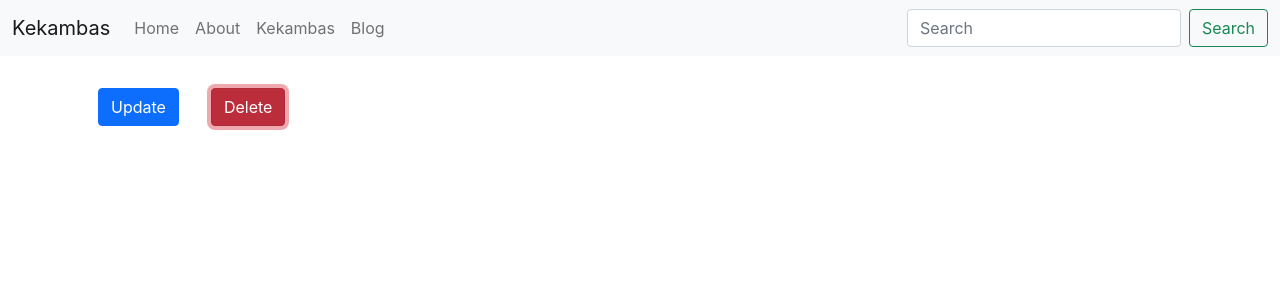
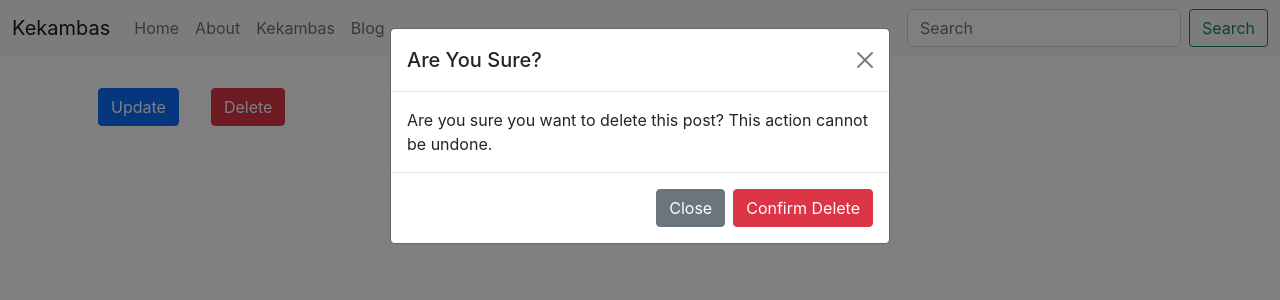
Before and after one commit to bstanton773/react-intro, a React (Create React App) app: page /blog/1 in a window 1280 px wide. Both pictures are taken after a click on the button "Delete". Shown: the top 300 px of the page. Built offline with nearby package versions, Linux system fonts and the light colour scheme; no server answers.

Commit message:
Delete post

```diff
--- a/src/views/PostDetail.js
+++ b/src/views/PostDetail.js
@@ -1,12 +1,13 @@
 import React, { Component } from 'react'
-import { Link } from 'react-router-dom'
+import { Link, Redirect } from 'react-router-dom'
 
 export default class PostDetail extends Component {
     constructor(){
         super();
 
         this.state = {
-            post: {}
+            post: {},
+            redirect: null
         }
     }
 
@@ -22,14 +23,50 @@ export default class PostDetail extends Component {
             })
     }
 
+    deletePost = () => {
+        let post = this.state.post
+        fetch(`http://localhost:5000/api/posts/${post.id}`, {
+            method: 'DELETE'
+        })
+        .then(res => res.json())
+        .then(data => {
+            console.log(data);
+            this.setState({
+                redirect: '/blog'
+            })
+        })
+    }
+
     render() {
         const post = this.state.post
+        if (this.state.redirect){
+            return <Redirect to={this.state.redirect} />
+        }
         return (
             <div>
                 <h4>{post.title}</h4>
                 <p>{post.body}</p>
                 <Link to={`/update/${post.id}`}><button className='btn btn-primary m-3'>Update</button></Link>
-                <button className='btn btn-danger m-3'>Delete</button>
+                <button className='btn btn-danger m-3' data-bs-toggle="modal" data-bs-target="#deleteModal">Delete</button>
+
+                {/* Modal */}
+                <div className="modal fade" id="deleteModal" tabIndex="-1" aria-labelledby="deleteModalLabel" aria-hidden="true">
+                    <div className="modal-dialog">
+                    <div className="modal-content">
+                        <div className="modal-header">
+                        <h5 className="modal-title" id="deleteModalLabel">Are You Sure?</h5>
+                        <button type="button" className="btn-close" data-bs-dismiss="modal" aria-label="Close"></button>
+                        </div>
+                        <div className="modal-body">
+                        Are you sure you want to delete this post? This action cannot be undone.
+                        </div>
+                        <div className="modal-footer">
+                        <button type="button" className="btn btn-secondary" data-bs-dismiss="modal">Close</button>
+                        <button className="btn btn-danger" onClick={this.deletePost} data-bs-dismiss="modal">Confirm Delete</button>
+                        </div>
+                    </div>
+                    </div>
+                </div>
             </div>
         )
     }
```
